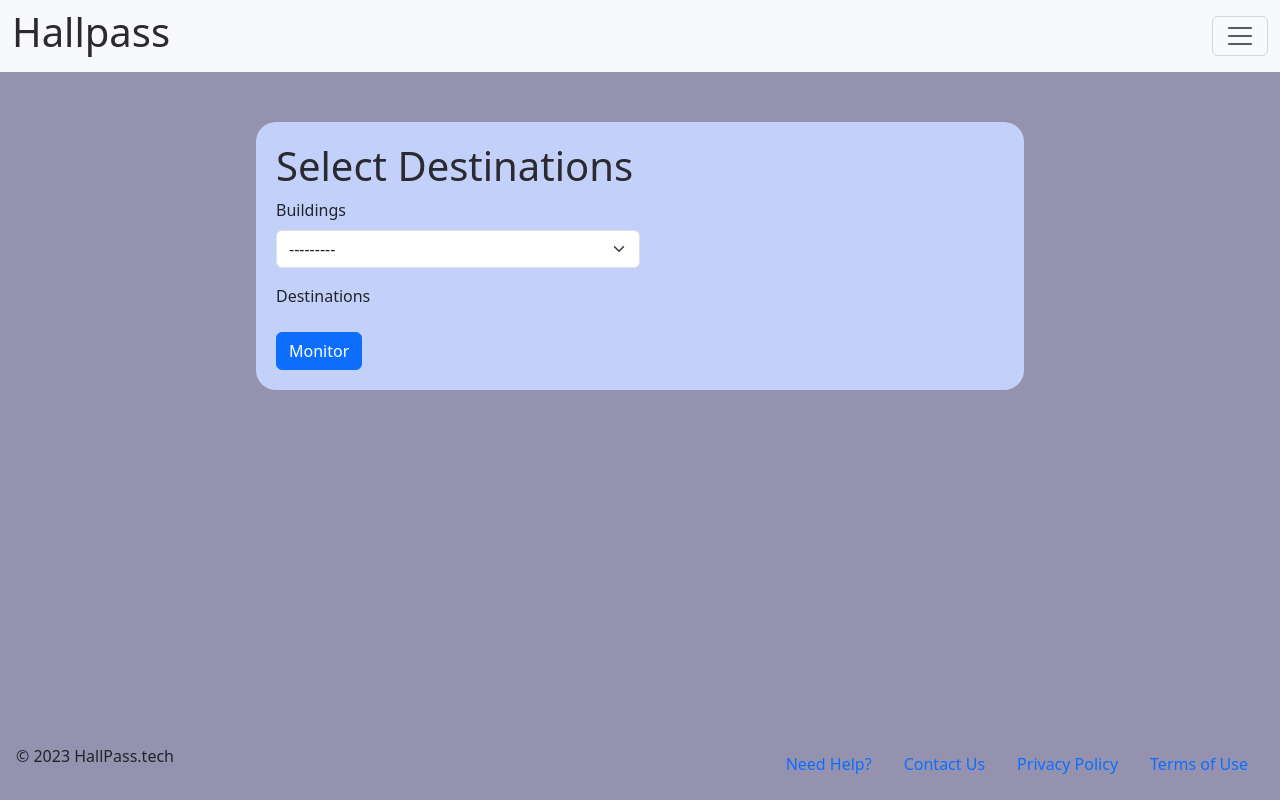
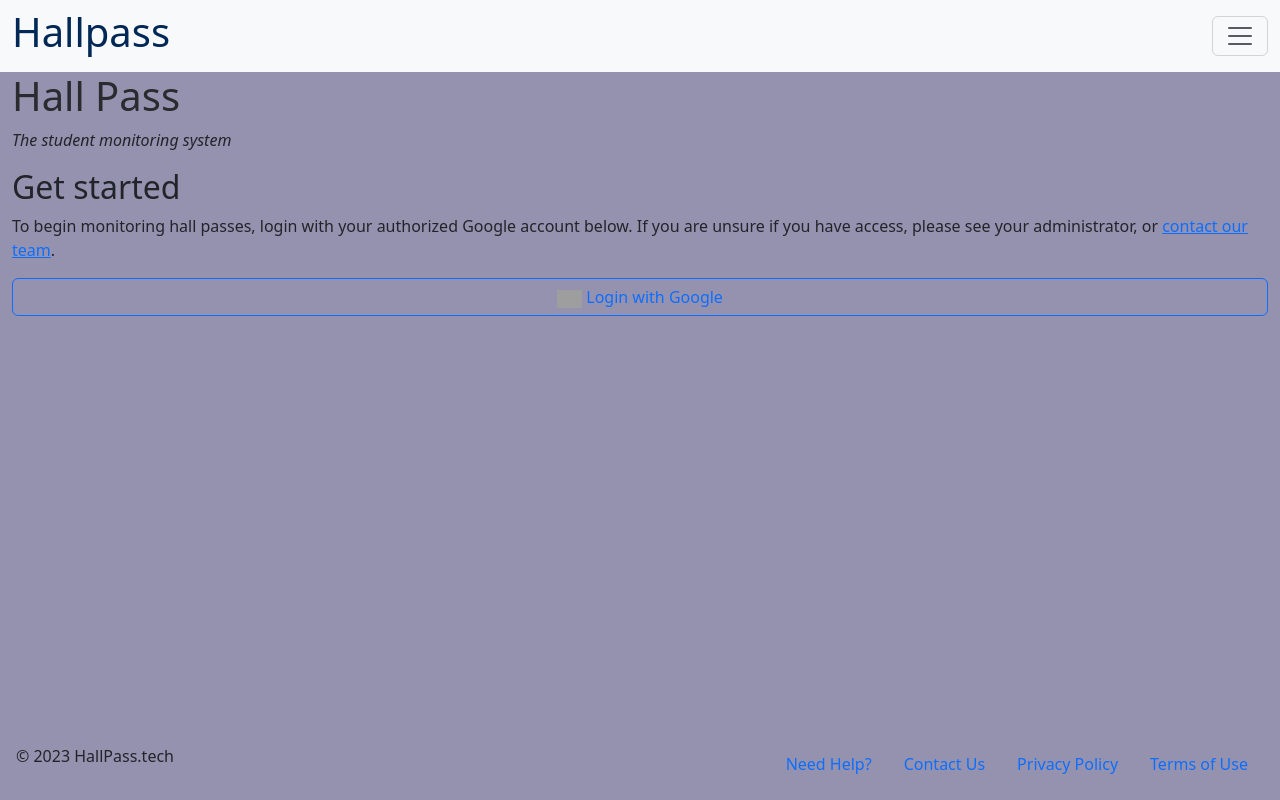
Before and after one commit to worcestertechnicalhighschool/hallpass, a Django app: page / in a window 1280 px wide. Run offline with Django 4.2, Linux system fonts and the light colour scheme; the visitor is signed in with stand-in values (Sample User, id 1); data that the repository does not hold is empty; style sheets or scripts are compiled from the project's sources; some libraries are stand-ins or nearby versions; grey boxes are pictures that could not be loaded.

Commit message:
allauth and sass changes

```diff
--- a/hallpass/hallpass/urls.py
+++ b/hallpass/hallpass/urls.py
@@ -18,10 +18,12 @@ from django.contrib import admin
 from django.urls import path, include
 from django.conf.urls.static import static
 from django.conf import settings
+from django.contrib.auth.views import LogoutView
 
 urlpatterns = [
     path('admin/', admin.site.urls),
     # path('accounts/', include('django.contrib.auth.urls')),
+    path('logout', LogoutView.as_view(), name="logout"),
     path('', include('passes.urls')),
     # All auth urls
     path('accounts/', include('allauth.urls')),
--- /dev/null
+++ b/hallpass/passes/static/scss/hallpass/components/brand.scss
@@ -0,0 +1,8 @@
+.brand a{
+    color: $primary;
+    text-decoration: none;
+    transition: $soft;
+    &:hover, &:focus, &:active {
+        color: $primary-hover;
+    }
+}
--- a/hallpass/passes/static/scss/dashboard-box.scss
+++ b/hallpass/passes/static/scss/hallpass/pages/dashboard.scss
@@ -1,4 +1,4 @@
-.destination-box {
+.dashboard {
     background-color: rgb(195, 209, 250);
     max-width: 60vw;
     padding: 20px;
--- a/hallpass/passes/static/scss/login.scss
+++ b/hallpass/passes/static/scss/hallpass/pages/login.scss
@@ -1,4 +1,4 @@
-.login_box{
+.login{
     background-color: rgb(195, 198, 250);
     max-width: 400px ;
     padding: 10px;
--- a/hallpass/passes/static/scss/variables.scss
+++ b/hallpass/passes/static/scss/hallpass/variables.scss
@@ -5,3 +5,10 @@ $drop-shadow: 2px 2px 8px rgba(0, 0, 0, 0.53);
 $pass-bg-color: #0000004f;
 $pass-font-color: rgb(255, 255, 255);
 $edge-rounding: 10px;
+
+// Colors
+$primary: hsl(212, 100%, 17%);
+$primary-hover: hsl(212, 100%, 50%);
+
+// Transition
+$soft: 0.3s all ease;
--- a/hallpass/passes/static/scss/student-logs.scss
+++ /dev/null
@@ -1,11 +0,0 @@
-.student-logs {
-    /* flex-wrap: wrap; */
-    flex-direction: column;
-    display: inline-flex;
-
-    /* padding: 0px 90px ;
-    /* min-height: 1000px;*/
-    display: inline-grid;
-    grid-template-columns: 1fr 1fr;
-
-  }
--- a/hallpass/passes/static/scss/style.scss
+++ b/hallpass/passes/static/scss/style.scss
@@ -1,11 +1,13 @@
-@import "./variables.scss";
-@import "./layout.scss";
-@import "./utils.scss";
-@import "./student-logs.scss";
-@import "./login.scss";
-@import "./dashboard-box.scss";
+@import "hallpass/variables.scss";
+@import "hallpass/layout.scss";
+@import "hallpass/utils.scss";
 
 // Components
-@import "components/student-sign-in.scss";
-@import "components/buttons.scss";
-@import "components/monitor-destinations.scss";
+@import "hallpass/components/student-sign-in.scss";
+@import "hallpass/components/buttons.scss";
+@import "hallpass/components/monitor-destinations.scss";
+@import "hallpass/components/brand.scss";
+
+// Pages
+@import "hallpass/pages/login.scss";
+@import "hallpass/pages/dashboard.scss";
--- a/hallpass/passes/templates/base.html
+++ b/hallpass/passes/templates/base.html
@@ -12,13 +12,19 @@
     <!-- Add additional CSS in static file -->
     {% load static %}
     {% load sass_tags %}
+    <!-- Google Fonts -->
+    <link rel="preconnect" href="https://fonts.googleapis.com">
+    <link rel="preconnect" href="https://fonts.gstatic.com" crossorigin>
+    <link href="https://fonts.googleapis.com/css2?family=Roboto:wght@500&family=Yellowtail&display=swap" rel="stylesheet">
+    <!-- Custom CSS -->
     <link rel="stylesheet" type="text/css" href="{% sass_src 'scss/style.scss' %}">
   </head>
   <body>
 
+    <header>
         <nav class="navbar  navbar-light bg-light">
-          <header class="container-fluid">
-          <h1 class="brand">Hallpass</h1>
+          <div class="container-fluid">
+            <h1 class="brand"><a href="{% url 'home' %}">Hallpass</a></h1>
             {% if request.user.is_authenticated %}
               <button class="navbar-toggler" type="button" data-bs-toggle="collapse" data-bs-target="#navbarSupportedContent" aria-controls="navbarSupportedContent" aria-expanded="false" aria-label="Toggle navigation">
                 <span class="navbar-toggler-icon"></span>
@@ -26,7 +32,7 @@
               <div class="collapse navbar-collapse" id="navbarSupportedContent">
                 <ul class="navbar-nav ms-auto flex-nowrap">
                   <li class="nav-item">
-                  <a class="nav-link " aria-current="page" href="{% url 'select' %}">Select Destinations</a>
+                    <a class="nav-link " aria-current="page" href="{% url 'dashboard' %}">Select Destinations</a>
                   </li>
                   <li class="nav-item">
                     <a class="nav-link" href="{% url 'monitor' %}">Monitor Destinations</a>
@@ -42,6 +48,7 @@
                 </ul>
               </div><!-- ./navbar-collapse-->
             {% endif %}
+          </div>
         </nav>
       </header>
       <main class="container-fluid">
--- /dev/null
+++ b/hallpass/passes/templates/index.html
@@ -0,0 +1,22 @@
+{% extends "base.html" %}
+{% load bootstrap5 %}
+{% load socialaccount %}
+
+{% block content %}
+<h1>Hall Pass</h1>
+<p><em>The student monitoring system</em></p>
+
+<h2>Get started</h2>
+<p>To begin monitoring hall passes, login with your authorized Google account below.
+    If you are unsure if you have access, please see your administrator,
+    or <a href="{% url 'contact' %}">contact our team</a>.
+</p>
+{% load socialaccount %}
+<form class="d-inline" id="login" action="{% provider_login_url "google" %}" method="post">
+    {% csrf_token %}
+    <button class="btn btn-outline-primary w-100" type="submit">
+        <img style="width: 25px" src="https://upload.wikimedia.org/wikipedia/commons/5/53/Google_%22G%22_Logo.svg" alt="google logo">
+        Login with Google
+    </button>
+</form>
+{% endblock %}
--- a/hallpass/passes/templates/pages/dashboard.html
+++ b/hallpass/passes/templates/pages/dashboard.html
@@ -2,7 +2,7 @@
 {% load bootstrap5 %}
 
 {% block content %}
-<div class="destination-box">
+<div class="dashboard">
     <h1> Select Destinations </h1>
 
     <div class = "col-sm-6">
--- a/hallpass/passes/urls.py
+++ b/hallpass/passes/urls.py
@@ -3,7 +3,8 @@ from . import views
 from . import views_static as vs
 
 urlpatterns = [
-    path('', views.dashboard, name='select'), # CHANGE name to dashboard
+    path('', views.home, name='home'),
+    path('dashboard', views.dashboard, name='dashboard'), # CHANGE name to dashboard
     path('monitor_destinations', views.monitor_destinations, name='monitor'),
 
     # Static Pages required for OAuth and SEO
--- a/hallpass/passes/views.py
+++ b/hallpass/passes/views.py
@@ -8,6 +8,9 @@ import datetime
 import string
 from django.views.decorators.http import require_http_methods
 
+def home(request):
+    return render(request, 'index.html', {})
+
 @login_required
 def monitor_destinations(request):
     user_profile = request.user.profile
@@ -15,7 +18,7 @@ def monitor_destinations(request):
     form = CreateHallPassForm(request = request)
 
     if not user_destinations:
-        return redirect(reverse('select'))
+        return redirect(reverse('dashboard'))
 
     hallpasses = HallPass.objects.filter(Time_out = None)
 
```
Also changed, not shown: hallpass/hallpass/settings.py (+8 -0 lines), hallpass/old-db.sqlite3 (added), hallpass/passes/static/scss/hallpass/components/buttons.scss (renamed from hallpass/passes/static/scss/components/buttons.scss), hallpass/passes/static/scss/hallpass/components/monitor-destinations.scss (renamed from hallpass/passes/static/scss/components/monitor-destinations.scss), hallpass/passes/static/scss/hallpass/components/student-sign-in.scss (renamed from hallpass/passes/static/scss/components/student-sign-in.scss), hallpass/passes/static/scss/hallpass/layout.scss (renamed from hallpass/passes/static/scss/layout.scss), hallpass/passes/static/scss/hallpass/utils.scss (renamed from hallpass/passes/static/scss/utils.scss). Lines whose indentation alone changed are shown as unchanged.
